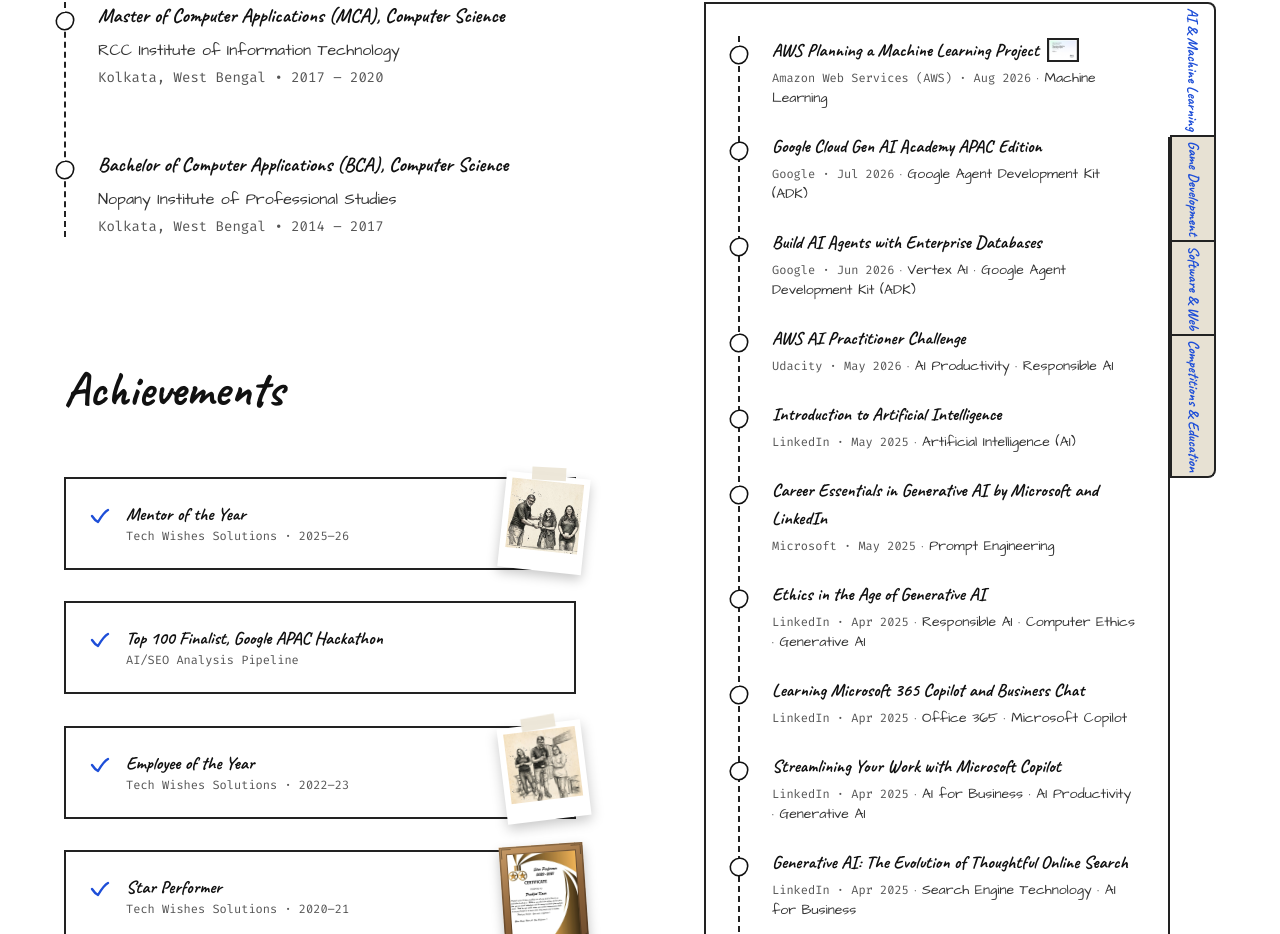
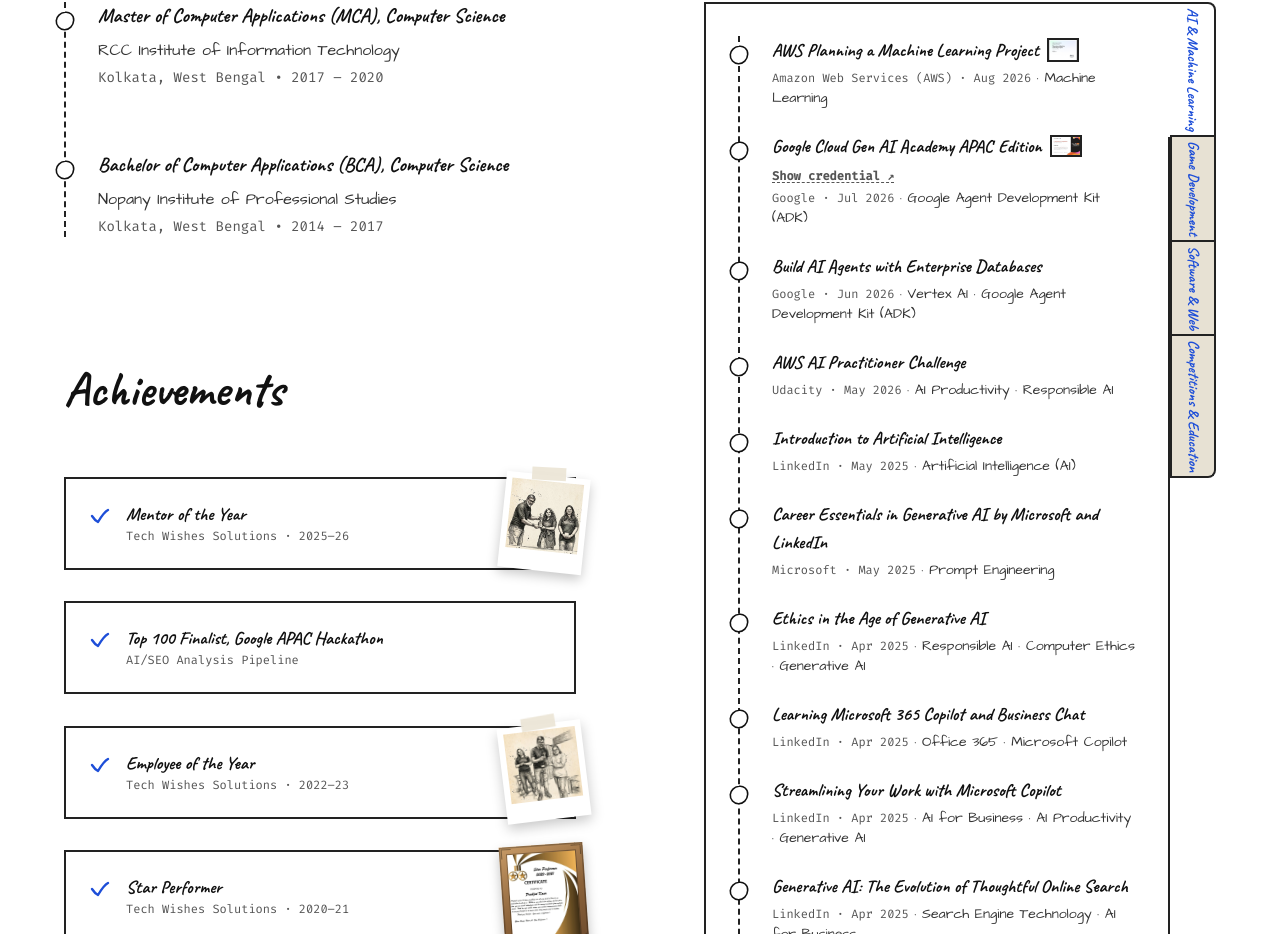
Before and after one commit to Prabjot616/portfolio, a Next.js app: page / in a window 1280 px wide. Shown: the part 5614-6548 px from the top of the page. Built offline with nearby package versions, Linux system fonts and the light colour scheme.

Commit message:
Add certificate image and credential link for Google Cloud Gen AI Academy APAC Edition

```diff
--- a/app/page.tsx
+++ b/app/page.tsx
@@ -691,7 +691,7 @@ const CERT_CATEGORIES = ['AI & Machine Learning', 'Game Development', 'Software
 const CERT_TAB_HEIGHT = 130;
 
 const certifications = [
-  { name: 'Google Cloud Gen AI Academy APAC Edition', issuer: 'Google', date: 'Jul 2026', id: '2026H2S07GCGENAIAPACC2-P02586', skills: 'Google Agent Development Kit (ADK)', category: 'AI & Machine Learning' },
+  { name: 'Google Cloud Gen AI Academy APAC Edition', issuer: 'Google', date: 'Jul 2026', id: '2026H2S07GCGENAIAPACC2-P02586', skills: 'Google Agent Development Kit (ADK)', category: 'AI & Machine Learning', image: '/images/certifications/google-cloud-gen-ai-academy-apac.jpg', imageAspect: 1.4, link: 'https://certificate.hack2skill.com/verify/2026H2S07GCGENAIAPACC2-P02586' },
   { name: 'AWS AI Practitioner Challenge', issuer: 'Udacity', date: 'May 2026', skills: 'AI Productivity · Responsible AI', category: 'AI & Machine Learning' },
   { name: 'Build AI Agents with Enterprise Databases', issuer: 'Google', date: 'Jun 2026', id: '25090841', skills: 'Vertex AI · Google Agent Development Kit (ADK)', category: 'AI & Machine Learning' },
   { name: 'Software Architecture Foundations', issuer: 'LinkedIn', date: 'Aug 2025', skills: 'Software Architecture', category: 'Software & Web' },
```
Also changed, not shown: public/images/certifications/google-cloud-gen-ai-academy-apac.jpg (added).
